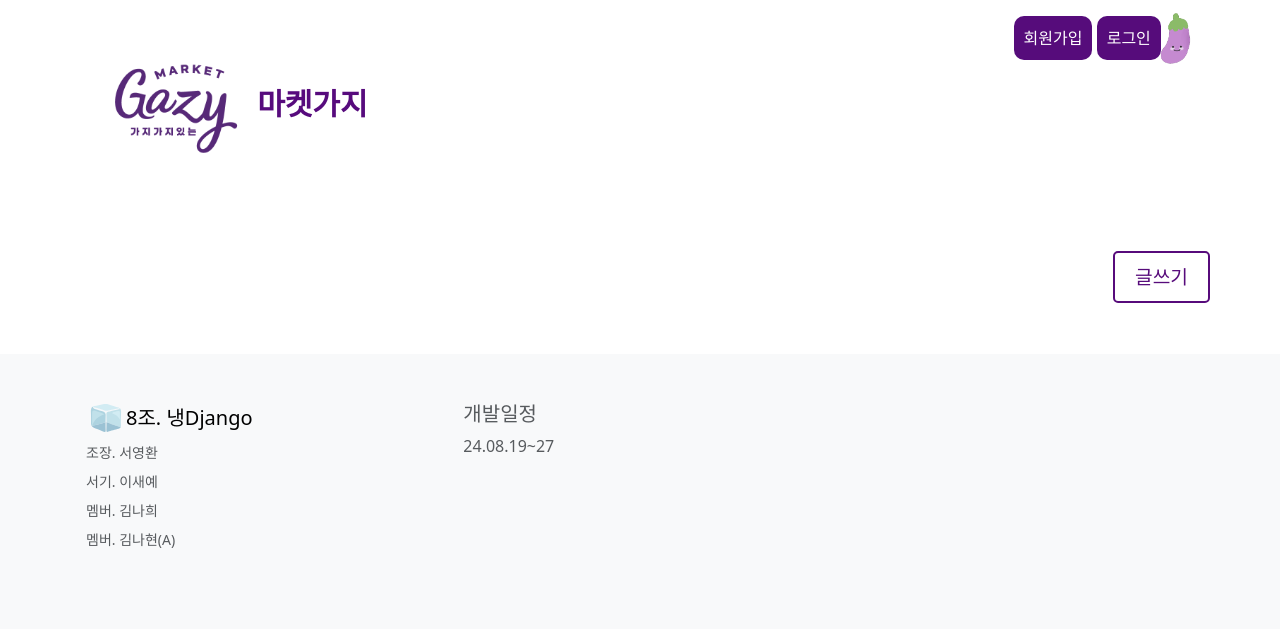
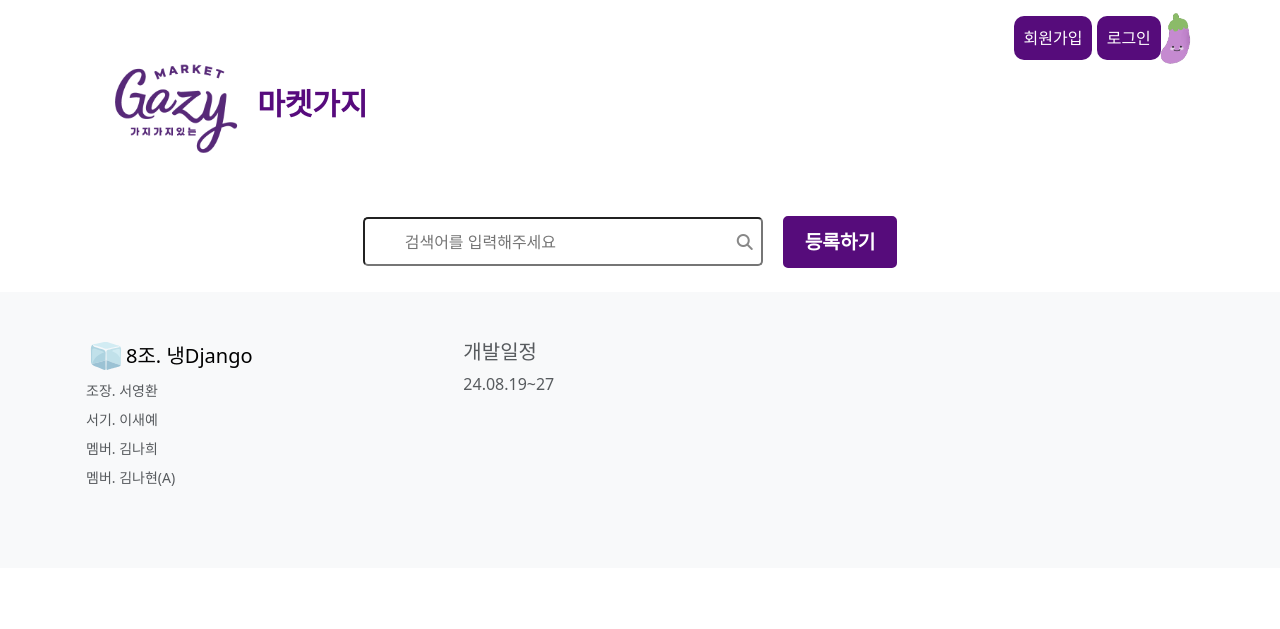
Before and after one commit to SHY-89/spartamarket_8, a Django app: page / in a window 1280 px wide. Shown: the part 59-688 px from the top of the page. Run offline with Django 4.2, Linux system fonts and the light colour scheme; data that the repository does not hold is empty; some libraries are stand-ins or nearby versions.

Commit message:
메인에 검색창추가,수정페이지 디벨롭

```diff
--- a/products/templates/products/index.html
+++ b/products/templates/products/index.html
@@ -3,6 +3,44 @@
 
 {% block content %}
 
+
+<div style="
+    display: flex;
+    justify-content: center;
+    align-items: center;
+    gap: 20px; /* 검색창과 버튼 사이의 간격 */
+">
+    <div style="position: relative;">
+        <input type="text" style="
+            width: 400px;
+            height: 49px;
+            text-align: justify;
+            border-radius: 5px;
+            padding-left: 40px; /* 아이콘 공간을 위해 패딩 추가 */
+        " placeholder="검색어를 입력해주세요">
+        <i class="fa-solid fa-magnifying-glass" style="
+            position: absolute;
+            right: 10px; /* 입력창 내부의 오른쪽에 아이콘 배치 */
+            top: 50%;
+            transform: translateY(-50%);
+            color: #888; /* 아이콘 색상 */
+        " aria-hidden="true"></i>
+    </div>
+
+    <a class="btn create-btn" href="/products/create/" style="
+        padding: 10px 20px;
+        background-color: #560C7B;
+        color: white;
+        text-decoration: none;
+        border-radius: 5px;
+    ">등록하기</a>
+    <br><br>
+</div>
+<br>
+
+{% comment %} <div style="text-align: right;">
+    <a class="btn create-btn" href="/products/create/">등록하기</a>
+</div></p> {% endcomment %}
 <div class="product-list">
     {% for product in index %}
     <div class="product-item">
@@ -20,9 +58,6 @@
     {% endfor %}
 </div>
 
-<p style="text-align: right;">
-    <a class="btn create-btn" href="/products/create/">글쓰기</a>
-</p>
 
 <style>
     .product-list {
@@ -66,10 +101,11 @@
         text-decoration: none;
     }
     .create-btn {
+        font-weight: 700;
         color: #570b7b;
         font-size: larger;
         background-color: #fff;
-        padding: 10px 20px;
+        padding: 5px 12px;
         border-radius: 5px;
         text-decoration: none;
         border: 2px solid #570b7b;
--- a/templates/base.html
+++ b/templates/base.html
@@ -140,7 +140,7 @@
         </a>
     </div>
 
-    <main class="container" style="padding: 35px 0">
+    <main class="container" style="padding: 0px">
         {% block content %}
 
         {% endblock %}
```
Also changed, not shown: media/images/31d28c1f7eb31baddad08e29ed0ff388.jpg (added), media/images/88812328a86e11f59ded352a3da71a22.jpg (added).
